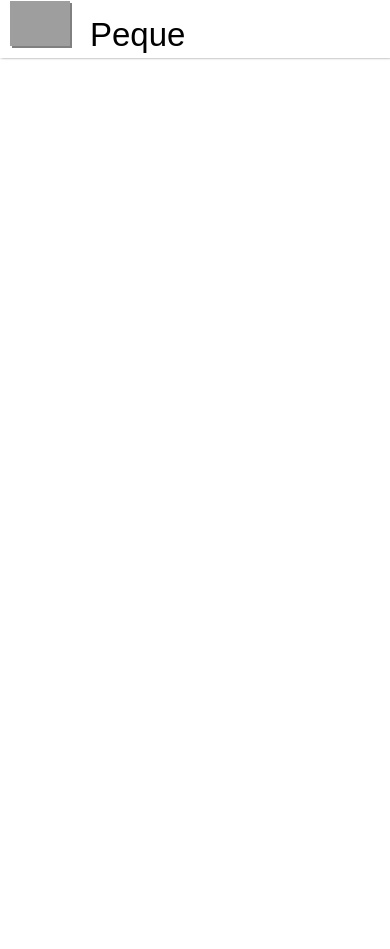
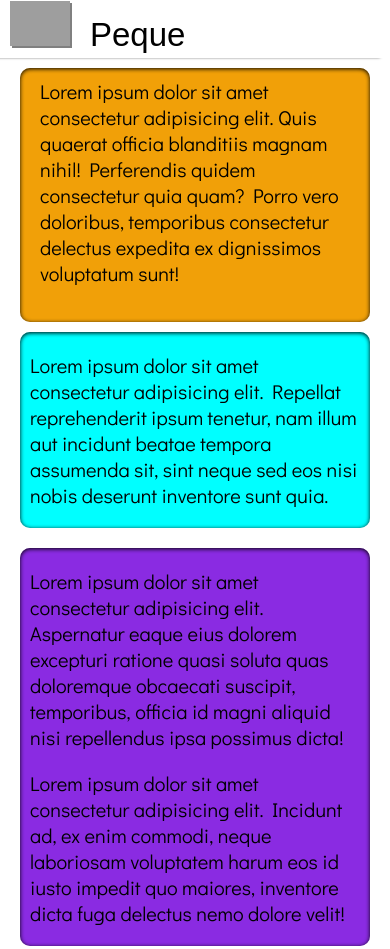
Before and after one commit to Jamaceat/ResponsivePractices, a plain HTML site: page index.html in a window 390 px wide. Shown: the top 949 px of the page. Before the commit the page ends 844 px from the top, so only its background shows below. Drawn offline with Linux system fonts and the light colour scheme; grey boxes are pictures that could not be loaded; a web font is replaced by a local one.

Commit message:
Mobile terminado

```diff
--- a/diseños/mobile.css
+++ b/diseños/mobile.css
@@ -12,7 +12,7 @@ font-size: 62.5%;
     display: grid;
     grid-template-columns: 0fr 1fr;
     font-size: 5rem;
-    box-shadow: 1px -1px 3px black;
+    box-shadow: -10px -1px 3px black;
 }
 
 .cabecera-image{
@@ -33,3 +33,66 @@ filter: drop-shadow(2px 2px 0 gray);
 
 
 /*  */
+/* Main  */
+main{
+    display: flex;
+    flex-direction: column;
+    font-family: 'Didact Gothic';
+    font-size: 2rem;
+    margin: 1rem 2rem ;
+
+}
+
+.noticias{
+    /* margin: 1rem 2rem; */
+    background-color: rgb(241, 160, 8);
+    width:100%;
+    min-height: 3rem;
+    border-radius: 1rem;
+    box-shadow:0px 1px 4px black inset;
+
+}
+
+.noticias p{
+box-shadow: none;
+margin: 1rem 2rem ;
+
+}
+/* Contenido principal */
+.maincontainer{
+    display: flex;
+    flex-direction: column;
+
+}
+
+.maincontainer section{
+    margin: 1rem 0;
+    border-radius: 1rem;
+    box-shadow:0px 1px 4px black inset;
+
+
+}
+/*  */
+/* Secciones dentro del contenedor principal */
+
+.secuno{
+    background-color:aqua ;
+
+}
+
+.secuno p, .sectres p, .secdos p,.seccuatro p{
+    margin: 2rem 1rem;
+}
+
+.secdos{
+    background-color: blueviolet;
+}
+
+.sectres{
+    background-color: brown;
+}
+
+.seccuatro{background-color: yellow;}
+
+
+/*  */
--- a/index.html
+++ b/index.html
@@ -28,7 +28,36 @@
         </ul>
     </header>
     <main>
+        <section class="noticias">
+            <p>Lorem ipsum dolor sit amet consectetur adipisicing elit. Quis quaerat officia blanditiis magnam nihil! Perferendis quidem consectetur quia quam? Porro vero doloribus, temporibus consectetur delectus expedita ex dignissimos voluptatum sunt!</p>
+            <figure><img src="" alt=""></figure>
+        </section>
+         <div class="maincontainer">
+            <section class=secuno>
+                <p>
+                    Lorem ipsum dolor sit amet consectetur adipisicing elit. Repellat reprehenderit ipsum tenetur, nam illum aut incidunt beatae tempora assumenda sit, sint neque sed eos nisi nobis deserunt inventore sunt quia.
+                </p>
+            </section>
+            <section class="secdos">
+                <p>
+                    Lorem ipsum dolor sit amet consectetur adipisicing elit. Aspernatur eaque eius dolorem excepturi ratione quasi soluta quas doloremque obcaecati suscipit, temporibus, officia id magni aliquid nisi repellendus ipsa possimus dicta!
+                </p>
+                <p>Lorem ipsum dolor sit amet consectetur adipisicing elit. Incidunt ad, ex enim commodi, neque laboriosam voluptatem harum eos id iusto impedit quo maiores, inventore dicta fuga delectus nemo dolore velit!</p>
 
+            </section>
+
+            <section class="sectres">
+
+                <p>Lorem ipsum dolor sit amet consectetur adipisicing elit. Ex sint dicta aliquam eligendi quaerat at ipsam odit non, reiciendis, quibusdam eos magnam qui cupiditate corporis repudiandae error obcaecati facilis exercitationem!</p>
+            </section>
+
+            <section class="seccuatro">
+                <p>
+                    Lorem ipsum dolor sit amet consectetur adipisicing elit. Autem accusantium minima, nobis labore aut itaque officia consectetur corporis non tenetur libero quae sed exercitationem nisi vero harum cupiditate esse ut?
+                </p>
+
+            </section>
+         </div>
     </main>
 </body>
 </html>
```
